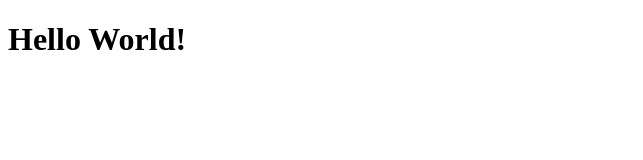
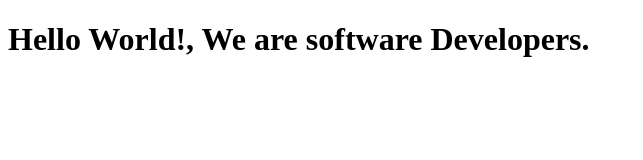
Before and after one commit to ahmadalhajh/trial_3, a plain HTML site: page index.html in a window 1280 px wide. Shown: the whole page, without its empty margins (0-643 px from the left). Drawn offline with Linux system fonts and the light colour scheme.

Commit message:
added intro header

```diff
--- a/index.html
+++ b/index.html
@@ -9,7 +9,7 @@
   <body>
     <script src="https://cdn.freecodecamp.org/testable-projects-fcc/v1/bundle.js"></script>
 
-    <h1>Hello World!</h1>
+    <h1>Hello World!, We are software Developers.</h1>
     <!--
 
     Hello Camper!
```
